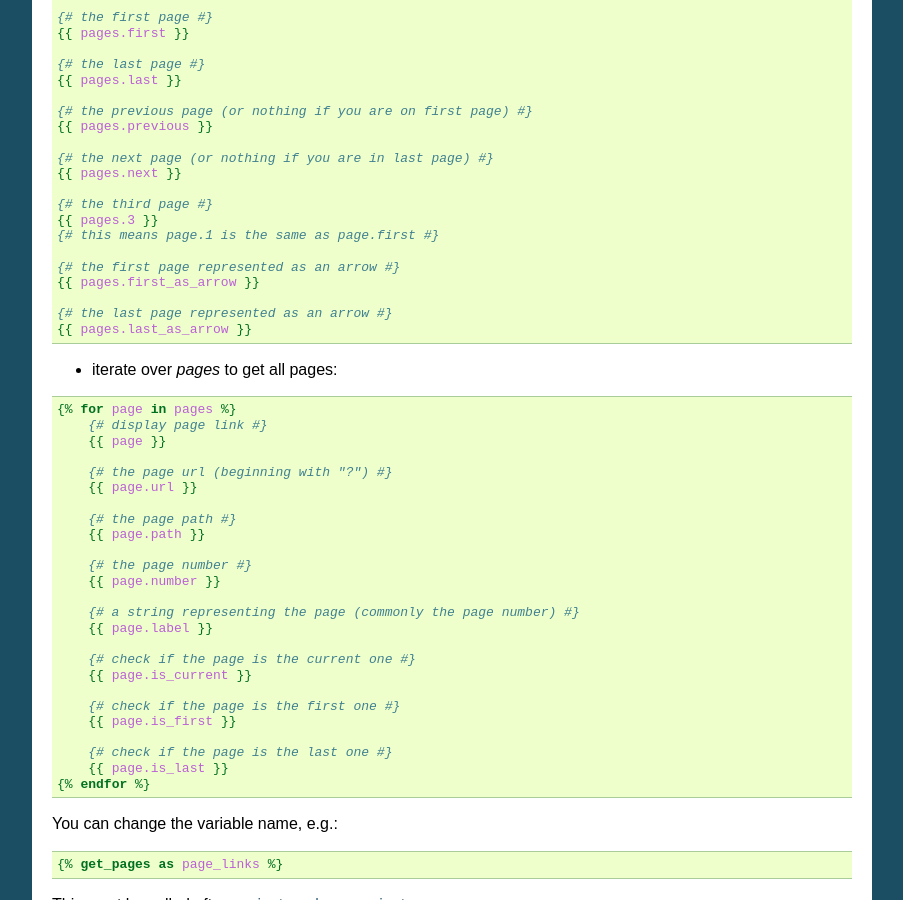
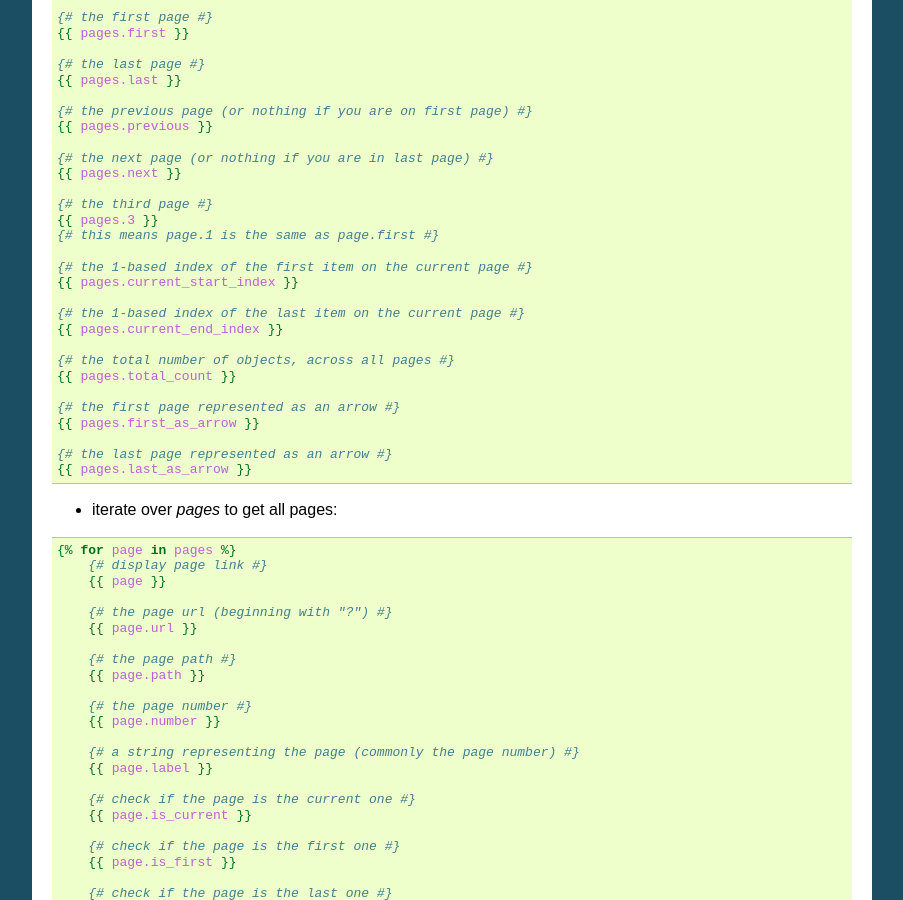
Before and after one commit to frankban/django-endless-pagination, a Sphinx documentation site: the page built from doc/templatetags_reference.rst, in a window 1280 px wide and 900 px high, scrolled down 2346 px. Shown: the whole window, without its empty margins (198-1101 px from the left). Built offline with Sphinx 7.4.7, drawn with Linux system fonts in a browser that asks for light colours.

Commit message:
Documentation for the new exposed methods.

```diff
--- a/doc/templatetags_reference.rst
+++ b/doc/templatetags_reference.rst
@@ -182,6 +182,15 @@ of page links. You can use *pages* in different ways:
     {{ pages.3 }}
     {# this means page.1 is the same as page.first #}
 
+    {# the 1-based index of the first item on the current page #}
+    {{ pages.current_start_index }}
+
+    {# the 1-based index of the last item on the current page #}
+    {{ pages.current_end_index }}
+
+    {# the total number of objects, across all pages #}
+    {{ pages.total_count }}
+
     {# the first page represented as an arrow #}
     {{ pages.first_as_arrow }}
 
```
Also changed, not shown: doc/changelog.rst (+9 -0 lines), 1 other file.
